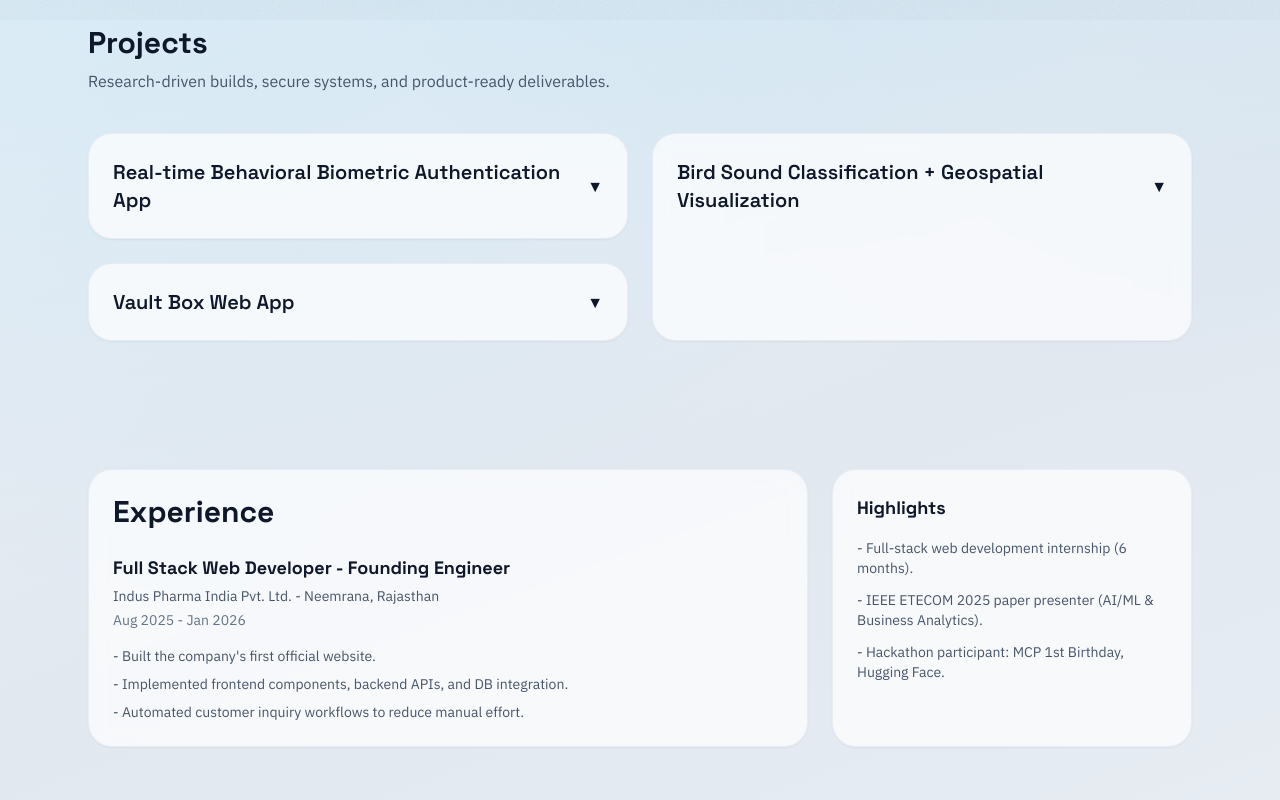
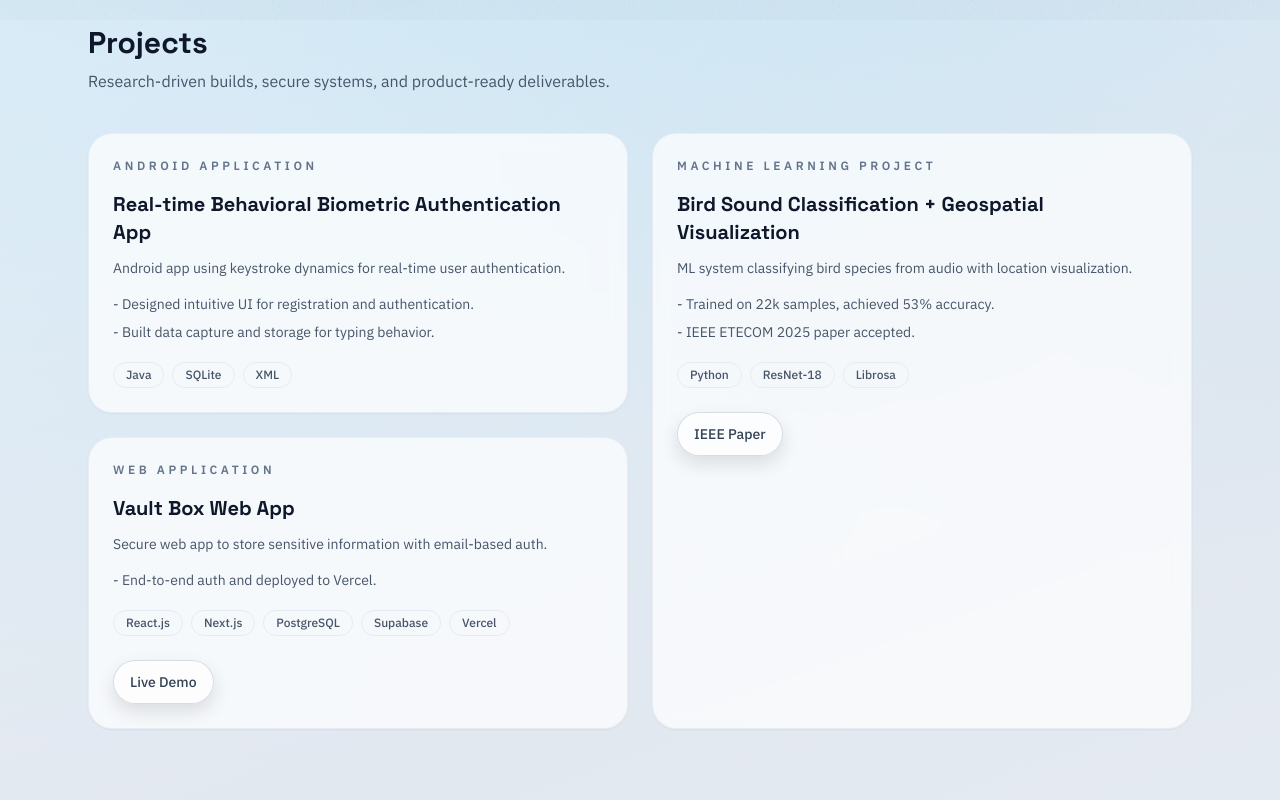
Before and after one commit to karansinghgurjar/ksg_portfolio, a React (Vite) app: page / in a window 1280 px wide. Shown: the part 780-1580 px from the top of the page. Built offline with nearby package versions, Linux system fonts and the light colour scheme.

Commit message:
Revert projects to show full details by default
- Removed collapsible functionality
- All project info visible without clicking
- Project titles now bold

Co-Authored-By: Warp <agent@warp.dev>

```diff
--- a/src/App.jsx
+++ b/src/App.jsx
@@ -1,4 +1,4 @@
-import { useEffect, useMemo, useState, useCallback } from "react";
+import { useEffect, useMemo, useState } from "react";
 
 const projects = [
   {
@@ -101,7 +101,6 @@ const experience = {
 
 export default function App() {
   const [isDark, setIsDark] = useState(false);
-  const [expandedProject, setExpandedProject] = useState(null);
   const logoSrc = `${import.meta.env.BASE_URL}logo.png`;
   const githubIcon = `${import.meta.env.BASE_URL}github.png`;
   const linkedinIcon = `${import.meta.env.BASE_URL}linkedin.png`;
@@ -240,24 +239,15 @@ export default function App() {
             </div>
           </div>
           <div className="mt-10 grid gap-6 md:grid-cols-6">
-            {projects.map((project, index) => {
-              const isExpanded = expandedProject === index;
-              return (
+            {projects.map((project) => (
               <article
                 key={project.title}
-                  className={`card cursor-pointer ${project.gridClass}`}
-                  onClick={() => setExpandedProject(isExpanded ? null : index)}
+                className={`card ${project.gridClass}`}
               >
-                  <div className="flex items-center justify-between">
-                    <h3 className="text-xl font-semibold">{project.title}</h3>
-                    <span className={`transition-transform duration-300 ${isExpanded ? 'rotate-180' : ''}`}>
-                      ▼
-                    </span>
+                <div className="flex items-center justify-between text-xs font-semibold uppercase tracking-[0.3em] text-slate-500 dark:text-slate-400">
+                  <span>{project.type}</span>
                 </div>
-                  <div className={`overflow-hidden transition-all duration-300 ${isExpanded ? 'max-h-[500px] opacity-100 mt-4' : 'max-h-0 opacity-0'}`}>
-                    <div className="text-xs font-semibold uppercase tracking-[0.3em] text-slate-500 dark:text-slate-400">
-                      {project.type}
-                    </div>
+                <h3 className="mt-4 text-xl font-bold">{project.title}</h3>
                 <p className="mt-3 text-sm text-slate-600 dark:text-slate-300">
                   {project.description}
                 </p>
@@ -282,17 +272,14 @@ export default function App() {
                         href={link.href}
                         target="_blank"
                         rel="noreferrer"
-                            onClick={(e) => e.stopPropagation()}
                       >
                         {link.label}
                       </a>
                     ))}
                   </div>
                 )}
-                  </div>
               </article>
-              );
-            })}
+            ))}
           </div>
         </section>
 
```
Lines whose indentation alone changed are shown as unchanged.
